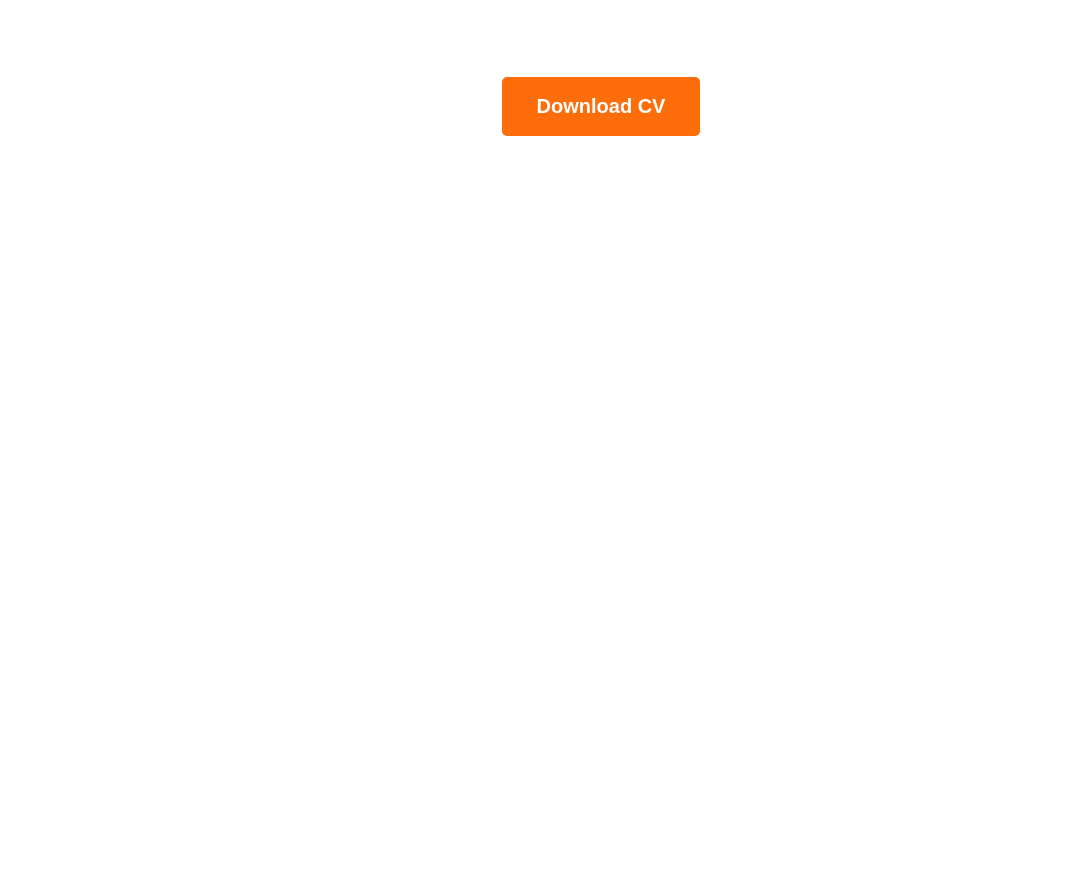
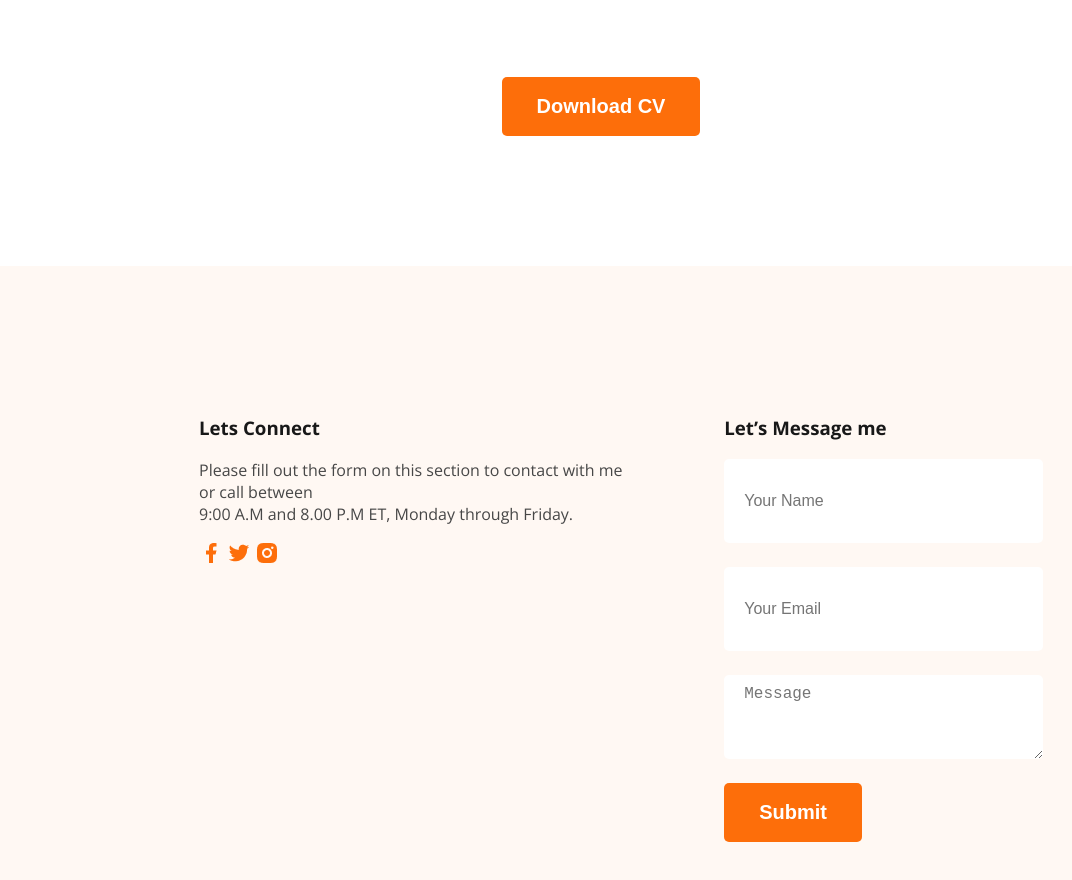
Before and after one commit to savecodes/Assingment_1, a plain HTML site: page index.html in a window 1280 px wide. Shown: the part 3472-4352 px from the top of the page, without its empty margins (39-1111 px from the left). Before the commit the page ends 3738 px from the top, so only its background shows below. Drawn offline with nearby package versions, Linux system fonts and the light colour scheme.

Commit message:
finish the footer section

```diff
--- a/index.html
+++ b/index.html
@@ -121,7 +121,8 @@
                         <h5 class="education-subtitle dark-3">Harvard University / 2015 - 2017</h5>
                         <div class="education-description dark-3">
                             List skill/technologies here. You can change the icon above <br>
-                            to any of the 1500+ FontAwesome 5 free icons available. Aenean <br> commodo ligula eget dolor.
+                            to any of the 1500+ FontAwesome 5 free icons available. Aenean <br> commodo ligula eget
+                            dolor.
                         </div>
                     </div>
                     <hr>
@@ -130,7 +131,8 @@
                         <h5 class="education-subtitle dark-3">Harvard University / 2015 - 2017</h5>
                         <div class="education-description dark-3">
                             List skill/technologies here. You can change the icon above <br>
-                            to any of the 1500+ FontAwesome 5 free icons available. Aenean <br> commodo ligula eget dolor.
+                            to any of the 1500+ FontAwesome 5 free icons available. Aenean <br> commodo ligula eget
+                            dolor.
                         </div>
                     </div>
                     <hr>
@@ -139,7 +141,8 @@
                         <h5 class="education-subtitle dark-3">Harvard University / 2015 - 2017</h5>
                         <div class="education-description dark-3">
                             List skill/technologies here. You can change the icon above <br>
-                            to any of the 1500+ FontAwesome 5 free icons available. Aenean <br> commodo ligula eget dolor.
+                            to any of the 1500+ FontAwesome 5 free icons available. Aenean <br> commodo ligula eget
+                            dolor.
                         </div>
                     </div>
                 </div>
@@ -151,7 +154,8 @@
                         <h5 class="experience-subtitle dark-3">Apple Inc / 2020 - Current</h5>
                         <div class="experience-description dark-3">
                             List skill/technologies here. You can change the icon above <br>
-                            to any of the 1500+ FontAwesome 5 free icons available. Aenean <br> commodo ligula eget dolor.
+                            to any of the 1500+ FontAwesome 5 free icons available. Aenean <br> commodo ligula eget
+                            dolor.
                         </div>
                         <hr>
                     </div>
@@ -160,7 +164,8 @@
                         <h5 class="experience-subtitle dark-3">Dribbble Inc / 2018 - 2022</h5>
                         <div class="experience-description dark-3">
                             List skill/technologies here. You can change the icon above <br>
-                            to any of the 1500+ FontAwesome 5 free icons available. Aenean <br> commodo ligula eget dolor.
+                            to any of the 1500+ FontAwesome 5 free icons available. Aenean <br> commodo ligula eget
+                            dolor.
                         </div>
                         <hr>
                     </div>
@@ -169,7 +174,8 @@
                         <h5 class="experience-subtitle dark-3">Adobe Inc / 2017 - 2018</h5>
                         <div class="experience-description dark-3">
                             List skill/technologies here. You can change the icon above <br>
-                            to any of the 1500+ FontAwesome 5 free icons available. Aenean <br> commodo ligula eget dolor.
+                            to any of the 1500+ FontAwesome 5 free icons available. Aenean <br> commodo ligula eget
+                            dolor.
                         </div>
                     </div>
                 </div>
@@ -180,9 +186,32 @@
         </section>
     </main>
 
-    <footer>
+    <footer class="bg-color">
+        <footer class="bg-color">
+            <div class="footer-container">
+                <div class="footer-column">
+                    <h3 class="ft-section-title dark-1">Lets Connect</h3>
+                    <p class="dark-2">
+                        Please fill out the form on this section to contact with me or call between <br>
+                        9:00 A.M and 8.00 P.M ET, Monday through Friday.
+                    </p>
+                    <div class="icn-sec">
+                        <a href="https://shorturl.at/NvOxo"><img src="images/icons/facebook.png" alt=""></a>
+                        <a href="https://bit.ly/3GhBclr"><img src="images/icons/twitter.png" alt=""></a>
+                        <a href="https://bit.ly/3TPzFGt"><img src="images/icons/insta.png" alt=""></a>
+                    </div>
+                </div>
 
-    </footer>
+                <div class="footer-column">
+                    <h3 class="ft-section-title dark-1">Let’s Message me</h3>
+                    <form action="">
+                        <input class="dark-3" type="text" name="" id="" placeholder="Your Name">
+                        <input class="dark-3" type="text" name="" id="" placeholder="Your Email">
+                        <textarea class="dark-3" name="" id="" cols="30" rows="10" placeholder="Message"></textarea>
+                        <input class="btn-primary" type="button" value="Submit">
+                    </form>
+                </div>
+        </footer>
 </body>
 
 </html>
--- a/style.css
+++ b/style.css
@@ -11,19 +11,23 @@
 }
 
 /* Shared Style */
-.text-primary{
+.text-primary {
     color: #FD6E0A;
 }
-.dark-1{
+
+.dark-1 {
     color: #181818;
 }
-.dark-2{
+
+.dark-2 {
     color: #474747;
 }
-.dark-3{
+
+.dark-3 {
     color: #757575;
 }
-.btn-primary{
+
+.btn-primary {
     background-color: #FD6E0A;
     font-weight: bold;
     font-size: 20px;
@@ -33,16 +37,18 @@
     border-radius: 5px;
 
 }
-.bg-color{
+
+.bg-color {
     background-color: #FFF8F3;
 }
-.text-center{
+
+.text-center {
     text-align: center;
 }
 
 
 /* header */
-.header{
+.header {
     background-image: url('images/developer.png'), url('images/header_bg.png');
     background-repeat: no-repeat;
     background-position: top left, bottom right;
@@ -50,96 +56,109 @@
 
 /* Nav styles */
 
-nav{
+nav {
     display: flex;
     align-items: center;
     justify-content: space-between;
     margin: 0 200px;
 }
 
-.nav-titile{
+.nav-titile {
     font-weight: 800px;
     font-size: 45px;
 }
-nav ul{
+
+nav ul {
     display: flex;
     align-items: center;
 }
-nav ul li{
+
+nav ul li {
     list-style: none;
     margin-right: 51px;
 }
-nav li a{
+
+nav li a {
     text-decoration: none;
     font-size: 20px;
 }
 
 /* banner Styles */
-.banner{
+.banner {
     display: flex;
     justify-content: space-between;
     margin: 0 35px 0 200px;
 }
-.banner-content{
+
+.banner-content {
     max-width: 585px;
     height: 356px;
 }
 
-.banner-greetings{
+.banner-greetings {
     font-size: 45px;
     font-weight: 600;
 }
-.banner-title{
+
+.banner-title {
     font-size: 85px;
     font-weight: bold;
 }
-.banner-description{
+
+.banner-description {
     font-size: 18px;
 }
-.banner-profile-picture{
+
+.banner-profile-picture {
     width: 584px;
     height: 676px;
 }
 
 /* main styles */
-.main-t{
+.main-t {
     max-width: 1140px;
     margin: 0 auto;
 }
-main section{
+
+main section {
     margin-top: 130px;
     margin-bottom: 130px;
 }
+
 /* About Section */
-.about{
+.about {
     border-radius: 10px;
     padding: 130px 150px;
     text-align: center;
 
 }
 
-.section-title{
+.section-title {
     font-size: 35px;
     font-weight: bold;
 
 }
-.section-description{
+
+.section-description {
     font-size: 18px;
 }
-.pr-infos{
+
+.pr-infos {
     display: flex;
     justify-content: space-around;
 }
-.item-description{
+
+.item-description {
     font-weight: bold;
 }
 
 /* skills style section */
-.skills-container{
+.skills-container {
     display: flex;
     gap: 24px;
 }
-.skill{
+
+.skill {
     padding: 30px;
     border-radius: 5px;
     margin-top: 130px;
@@ -147,33 +166,63 @@ main section{
 }
 
 /* Rasume Style Section */
-.resume-container{
+.resume-container {
     display: flex;
     gap: 24px;
 }
-.section-title{
+
+.section-title {
     font-size: 35px;
     text-align: center;
     margin-bottom: 113px;
 }
-.column-title{
+
+.column-title {
     font-size: 30px;
     margin-bottom: 30px;
 }
-.education-title, .experience-title{
+
+.education-title,
+.experience-title {
     font-size: 25px;
     margin-bottom: 5px;
 }
-.experience-subtitle, .education-subtitle{
+
+.experience-subtitle,
+.education-subtitle {
     font-size: 20px;
     margin-bottom: 10px;
 }
-.education-description, .experience-description{
+
+.education-description,
+.experience-description {
     font-size: 16px;
     margin-bottom: 30px;
 }
-.cv-btn{
+
+.cv-btn {
     display: flex;
     justify-content: center;
     margin-top: 50px;
 }
+
+/* Footer Style Section */
+.footer-container {
+    display: flex;
+    gap: 100px;
+    padding: 130px 230px;
+}
+
+footer input[type="text"],
+footer input[type="Email"],
+footer textarea {
+    height: 64px;
+    font-size: 16px;
+    border-radius: 5px;
+    background-color: white;
+    display: block;
+    width: 100%;
+    padding: 10px 20px;
+    margin-bottom: 24px;
+    border: none;
+}
```
Lines whose indentation alone changed are shown as unchanged.
